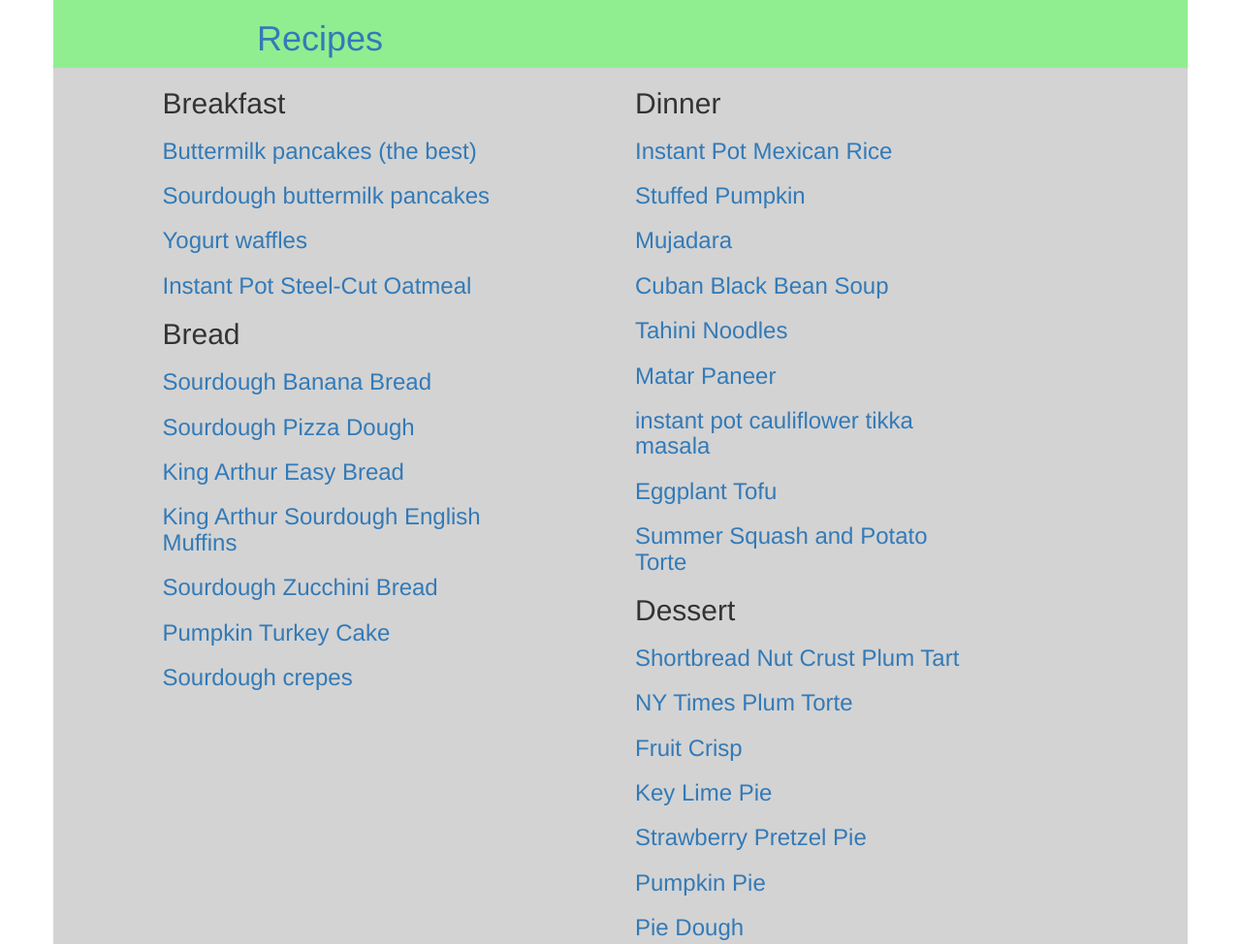
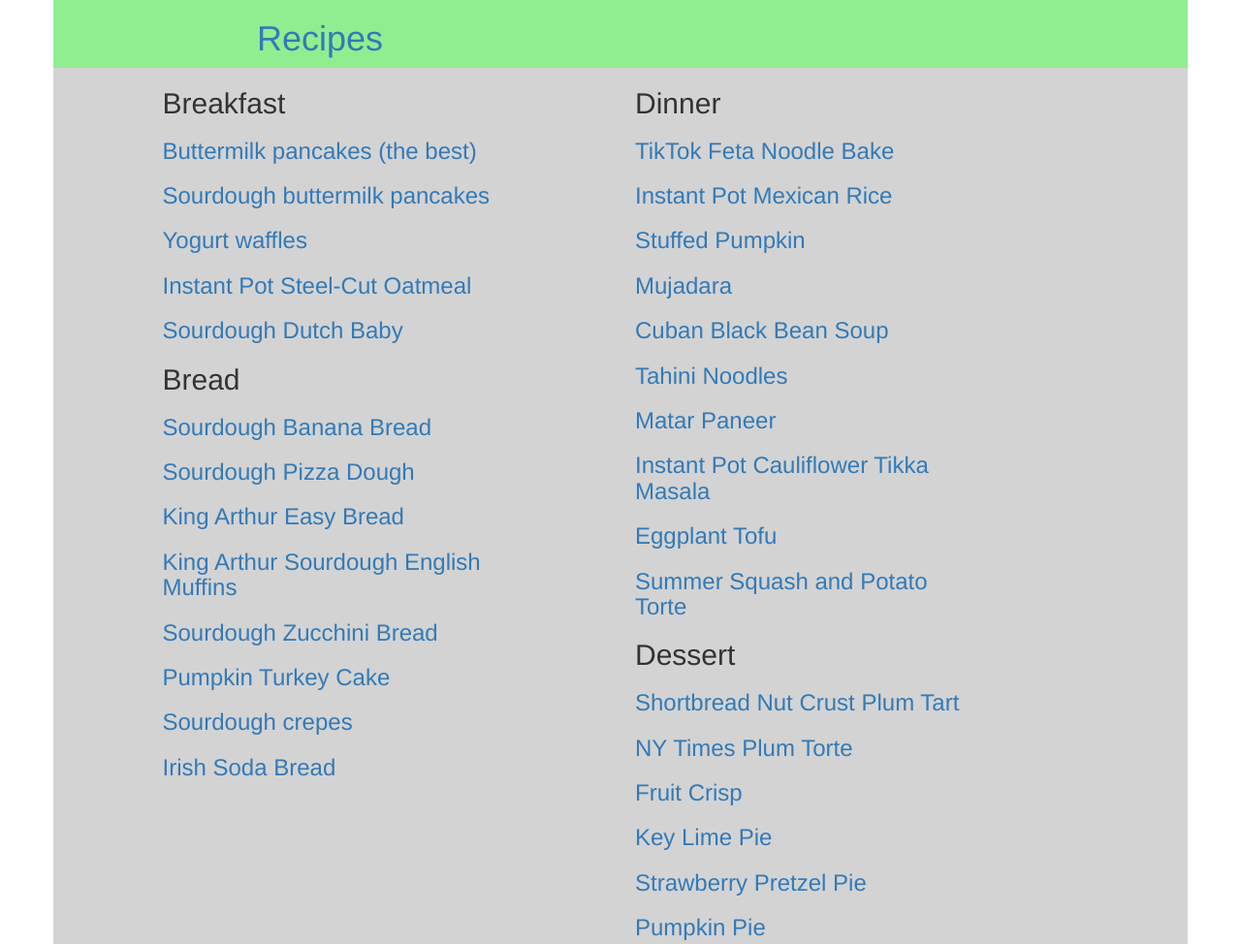
Before and after one commit to kesterallen/surlyfritter-python3, a Flask app: page /recipes in a window 1280 px wide. Shown: the top 974 px of the page at 97% size. Run offline with Flask 2, Linux system fonts and the light colour scheme; some libraries are stand-ins or nearby versions.

Commit message:
Dutch baby

```diff
--- a/surlyfritter/recipes.py
+++ b/surlyfritter/recipes.py
@@ -33,6 +33,8 @@ def recipes(name=None):
         'pumpkin-pie': 'pumpkin_pie.html',
         'pie-dough': 'pie_dough.html',
         'piedough': 'pie_dough.html',
+        'dutch-baby': 'dutch_baby.html',
+        'dutchbaby': 'dutch_baby.html',
     }
     if name not in names:
         abort(404, f"404: recipe {name} not found")
--- a/surlyfritter/templates/recipes/recipes.html
+++ b/surlyfritter/templates/recipes/recipes.html
@@ -11,6 +11,7 @@
   <h3><a href="/recipes/sourdough-pancakes">Sourdough buttermilk pancakes</a></h3>
   <h3><a href="/recipes/waffles">Yogurt waffles</a></h3>
   <h3><a href="/recipes/oatmeal">Instant Pot Steel-Cut Oatmeal</a></h3>
+  <h3><a href="/recipes/dutch-baby">Sourdough Dutch Baby</a></h3>
 
   <h2>Bread</h2>
   <h3><a href="http://www.simplelifebykels.com/sourdough-banana-bread/">Sourdough Banana Bread</a></h3>
@@ -20,17 +21,19 @@
   <h3><a href="https://www.seedtopantry.com/2015/09/19/sourdough-zucchini-bread/">Sourdough Zucchini Bread</a></h3>
   <h3><a href="https://smittenkitchen.com/2006/10/promise-keeper-pumpkin-eater/">Pumpkin Turkey Cake</a></h3>
   <h3><a href="https://www.culturesforhealth.com/learn/recipe/sourdough-recipes/sourdough-crepes/">Sourdough crepes</a>
+  <h3><a href="https://www.foodnetwork.com/recipes/ina-garten/irish-soda-bread-recipe-1949134">Irish Soda Bread</a>
 {% endblock %}
 
 {% block instructions %}
   <h2>Dinner</h2>
+  <h3><a href="https://www.realsimple.com/food-recipes/cooking-tips-techniques/baked-feta-pasta-tiktok">TikTok Feta Noodle Bake</a></h3>
   <h3><a href="/recipes/rice">Instant Pot Mexican Rice</a></h3>
   <h3><a href="https://www.epicurious.com/recipes/food/views/pumpkin-stuffed-with-everything-good-361169">Stuffed Pumpkin</a></h3>
   <h3><a href="/recipes/mujadara">Mujadara</a></h3>
   <h3><a href="https://www.acozykitchen.com/instant-pot-cuban-black-bean-soup">Cuban Black Bean Soup</a></h3>
   <h3><a href="https://food52.com/recipes/33897-tahini-noodles">Tahini Noodles</a></h3>
   <h3><a href="/recipes/paneer">Matar Paneer</a></h3>
-  <h3><a href="https://www.eatingbyelaine.com/instant-pot-vegan-tikka-masala">instant pot cauliflower tikka masala</a></h3>
+  <h3><a href="https://www.eatingbyelaine.com/instant-pot-vegan-tikka-masala">Instant Pot Cauliflower Tikka Masala</a></h3>
   <h3><a href="https://smittenkitchen.com/2019/08/black-pepper-tofu-and-eggplant/">Eggplant Tofu</a></h3>
   <h3><a href="https://smittenkitchen.com/2008/07/herbed-summer-squash-and-potato-torte/">Summer Squash and Potato Torte</a>
 
@@ -44,6 +47,7 @@
   <h3><a href="/recipes/pie-dough">Pie Dough</a></h3>
   <h3><a href="https://tastesbetterfromscratch.com/yellow-cake/">Yellow cake</a> with <a href="https://barefeetinthekitchen.com/fluffy-chocolate-frosting-recipe/">chocolate frosting</a></h3>
   <h3><a href="https://smittenkitchen.com/2015/10/chocolate-peanut-and-pretzel-brittle/">Pretzel Brittle</a>
+  <h3><a href="https://sallysbakingaddiction.com/vanilla-buttercream">Vanilla Buttercream</a>
 
 {% endblock %}
 
```
